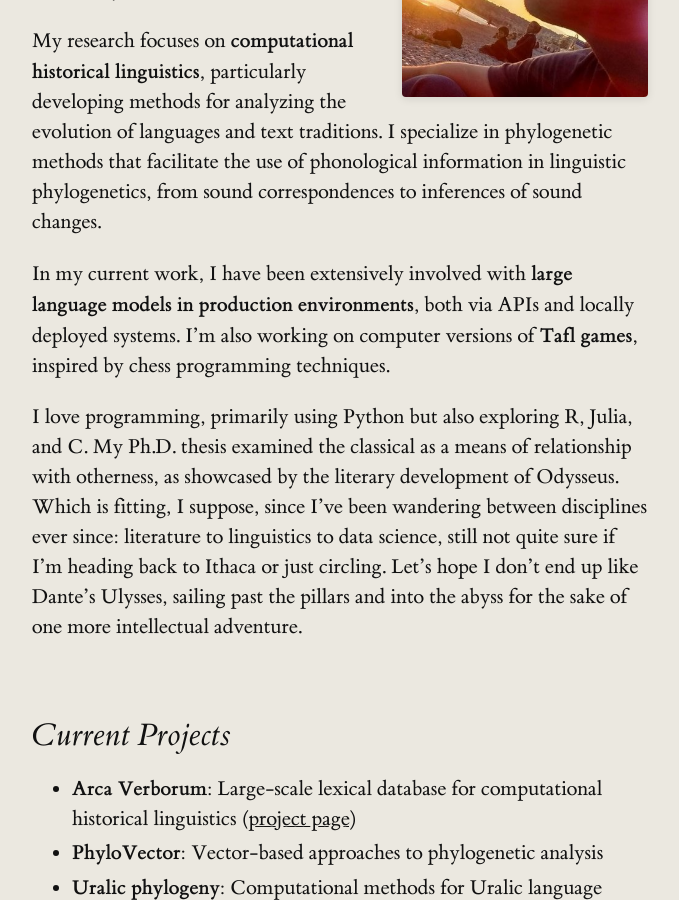
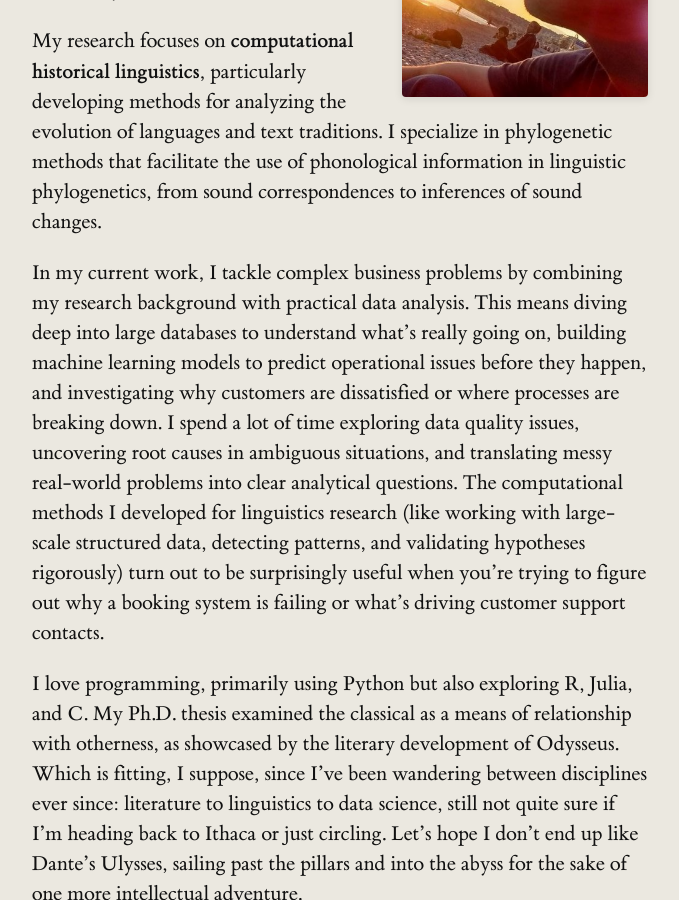
Before and after one commit to tresoldi/tresoldi.github.io, a Jekyll site: the page built from index.md, in a window 1280 px wide and 900 px high, scrolled down 530 px. Shown: the whole window, without its empty margins (128-807 px from the left). Built offline with Jekyll 4.4.1, drawn with Linux system fonts in a browser that asks for light colours.

Commit message:
Update current work description on homepage
Replaced LLM/Tafl work description with detailed explanation of
current role as Insight Analyst, focusing on business analytics,
data quality, root cause analysis, and applying computational
linguistics methods to operational problems.

🤖 Generated with [Claude Code](https://claude.com/claude-code)

Co-Authored-By: Claude <noreply@anthropic.com>

```diff
--- a/index.md
+++ b/index.md
@@ -9,7 +9,7 @@ I am an **Insight Analyst** at [Etraveli](https://www.etraveli.com) in Uppsala,
 
 My research focuses on **computational historical linguistics**, particularly developing methods for analyzing the evolution of languages and text traditions. I specialize in phylogenetic methods that facilitate the use of phonological information in linguistic phylogenetics, from sound correspondences to inferences of sound changes.
 
-In my current work, I have been extensively involved with **large language models in production environments**, both via APIs and locally deployed systems. I'm also working on computer versions of **Tafl games**, inspired by chess programming techniques.
+In my current work, I tackle complex business problems by combining my research background with practical data analysis. This means diving deep into large databases to understand what's really going on, building machine learning models to predict operational issues before they happen, and investigating why customers are dissatisfied or where processes are breaking down. I spend a lot of time exploring data quality issues, uncovering root causes in ambiguous situations, and translating messy real-world problems into clear analytical questions. The computational methods I developed for linguistics research (like working with large-scale structured data, detecting patterns, and validating hypotheses rigorously) turn out to be surprisingly useful when you're trying to figure out why a booking system is failing or what's driving customer support contacts.
 
 I love programming, primarily using Python but also exploring R, Julia, and C. My Ph.D. thesis examined the classical as a means of relationship with otherness, as showcased by the literary development of Odysseus. Which is fitting, I suppose, since I've been wandering between disciplines ever since: literature to linguistics to data science, still not quite sure if I'm heading back to Ithaca or just circling. Let's hope I don't end up like Dante's Ulysses, sailing past the pillars and into the abyss for the sake of one more intellectual adventure.
 
```
